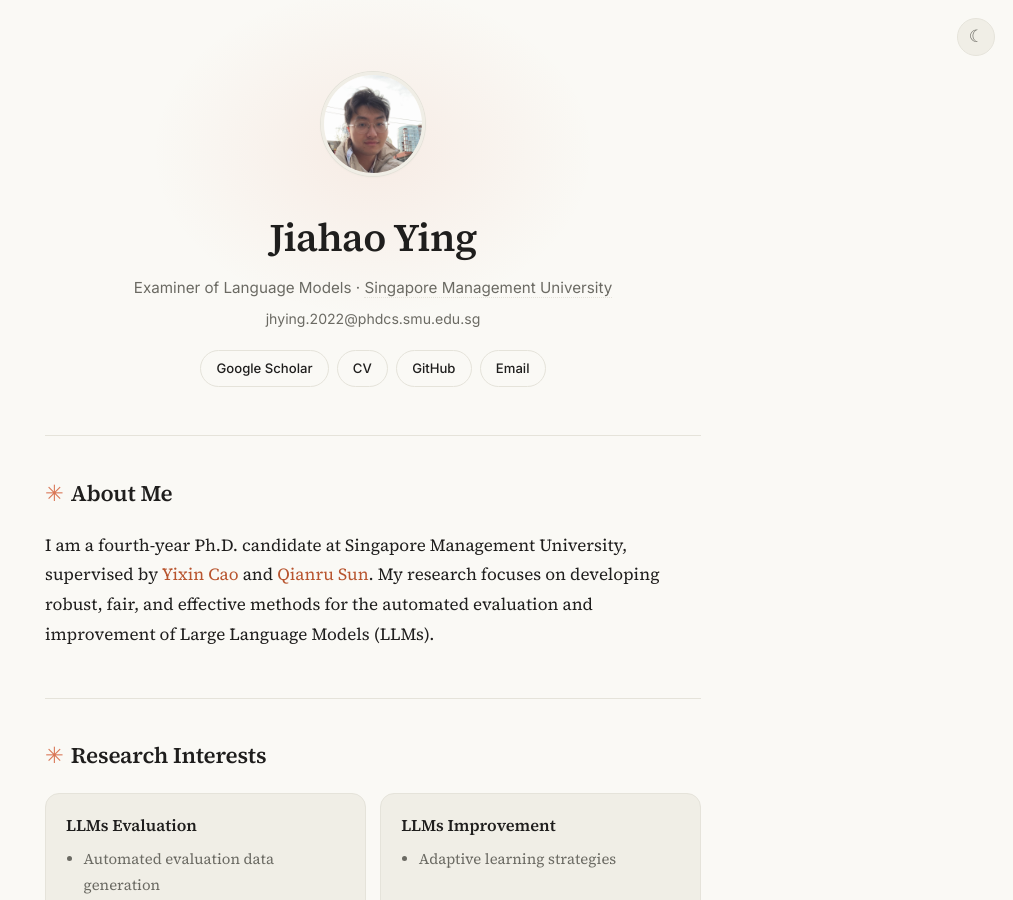
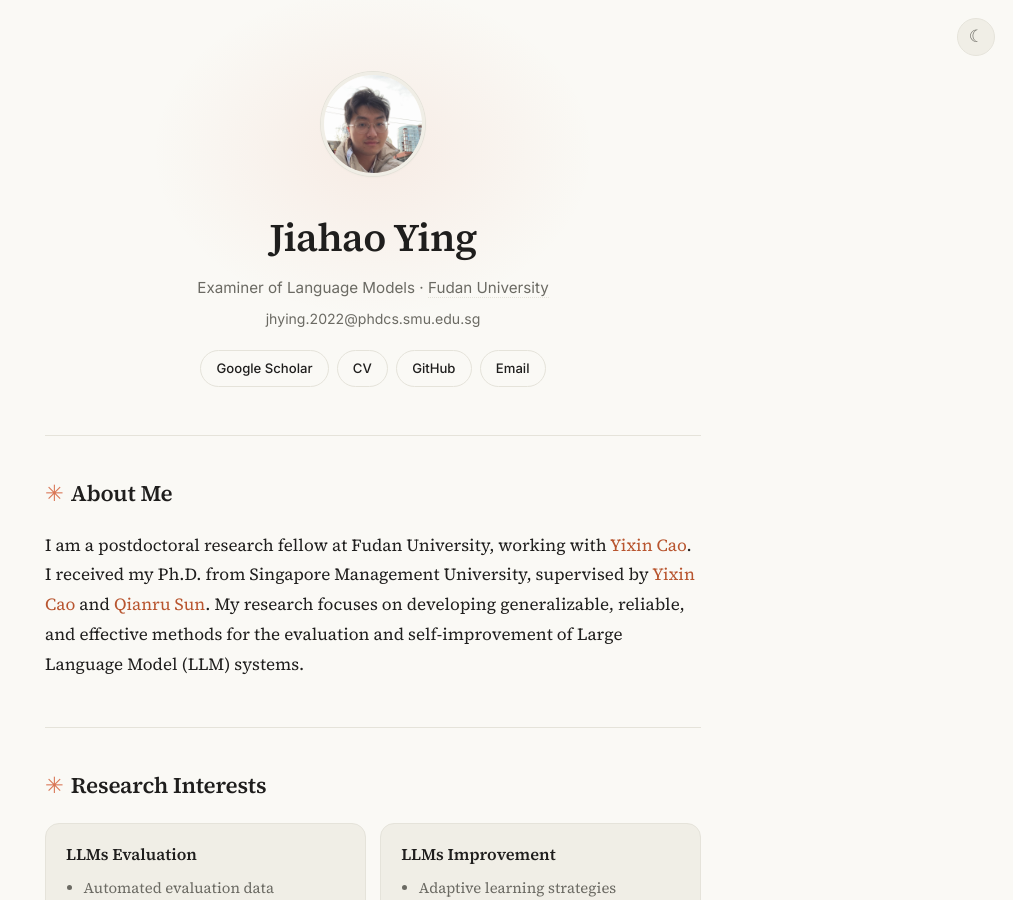
Before and after one commit to yingjiahao14/yingjiahao14.github.io, a Jekyll site: the page built from index.md, in a window 1280 px wide and 900 px high. Shown: the whole window, without its empty margins (267-1280 px from the left). Built offline with Jekyll 4.4.1, drawn with Linux system fonts in a browser that asks for light colours; comment, search, counter and statistics services are not loaded; our own code applies the rules of GitHub Pages for plain Markdown files.

Commit message:
Update bio: postdoctoral research fellow at Fudan University

```diff
--- a/_config.yml
+++ b/_config.yml
@@ -1,13 +1,13 @@
 # Basic Information
 title: Jiahao Ying
 position: Examiner of Language Models
-affiliation: Singapore Management University
+affiliation: Fudan University
 affiliation_link: https://www.smu.edu.sg/
 email: jhying.2022@phdcs.smu.edu.sg
 
 # SEO
 url: https://jhying.org
-description: Jiahao Ying — Ph.D. candidate at Singapore Management University, working on the automated evaluation and improvement of Large Language Models.
+description: Jiahao Ying — postdoctoral research fellow at Fudan University, working on the evaluation and self-improvement of Large Language Model systems.
 
 # Links
 google_scholar: https://scholar.google.com/citations?user=JOEJg9UAAAAJ&hl=en
--- a/index.md
+++ b/index.md
@@ -3,7 +3,7 @@
 ---
 ## About Me
 
-I am a fourth-year Ph.D. candidate at Singapore Management University, supervised by [Yixin Cao](https://taominer.github.io/) and [Qianru Sun](https://faculty.smu.edu.sg/profile/sun-qianru-551). My research focuses on developing robust, fair, and effective methods for the automated evaluation and improvement of Large Language Models (LLMs).
+I am a postdoctoral research fellow at Fudan University, working with [Yixin Cao](https://taominer.github.io/). I received my Ph.D. from Singapore Management University, supervised by [Yixin Cao](https://taominer.github.io/) and [Qianru Sun](https://faculty.smu.edu.sg/profile/sun-qianru-551). My research focuses on developing generalizable, reliable, and effective methods for the evaluation and self-improvement of Large Language Model (LLM) systems.
 
 ## Research Interests
 
```
